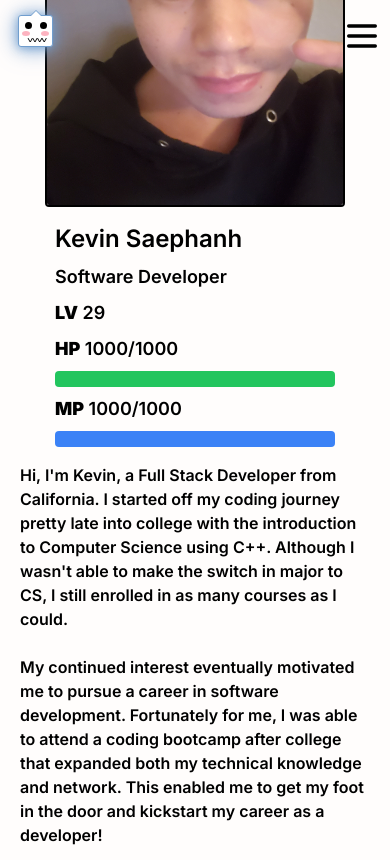
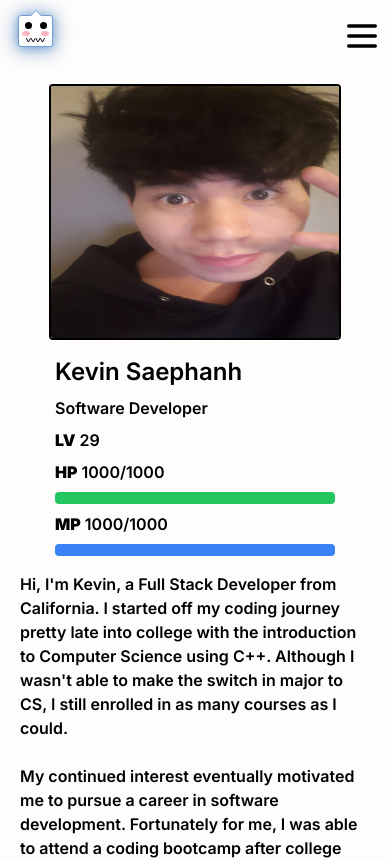
Before and after one commit to KevinSaephanh/portfolio, a Next.js app: page /about in a window 390 px wide. Shown: the top 860 px of the page. Built offline with nearby package versions, Linux system fonts and the light colour scheme.

Commit message:
Fix about page responsiveness

```diff
--- a/src/app/about/page.tsx
+++ b/src/app/about/page.tsx
@@ -38,29 +38,37 @@ export default function Page() {
   );
 
   return (
-    <div className='p-5 flex flex-col md:flex-row items-center justify-between mx-0 md:mx-auto w-full md:w-4/5 lg:w-3/5'>
+    <div className='about p-5 flex flex-col md:flex-row items-center justify-between mx-0 md:mx-auto w-full md:w-4/5 lg:w-3/5'>
       <section className='flex flex-col w-full md:w-1/3 items-center md:items-start mt-0 mb-auto'>
         <Image
           src='/assets/me.jpg'
           alt='me'
           height={300}
           width={300}
-          className='themed-border mb-4'
+          className='themed-border mb-4 h-64 md:h-80 w-5/6 md:w-80'
         />
         <div className='flex flex-col w-4/5 md:w-full mb-4 space-y-2 text-lg md:text-xl'>
-          <span className='text-2xl md:text-3xl'>Kevin Saephanh</span>
+          <h3 className='themed-text font-semibold text-2xl md:text-3xl'>
+            Kevin Saephanh
+          </h3>
           <span>Software Developer</span>
           <span title={`I am ${lvl} years old`}>
-            <strong className='dark:text-teal-300'>LV</strong> {lvl}
+            <strong>LV</strong> {lvl}
           </span>
           <span>
-            <strong className='dark:text-teal-300'>{'HP'}</strong> 1000/1000
+            <strong>{'HP'}</strong> 1000/1000
           </span>
-          <div title='health-bar' className='h-4 mt-2 bg-green-500 rounded' />
+          <div
+            title='health-bar'
+            className='h-3 md:h-4 mt-2 bg-green-500 rounded'
+          />
           <span>
-            <strong className='dark:text-teal-300'>{'MP'}</strong> 1000/1000
+            <strong>{'MP'}</strong> 1000/1000
           </span>
-          <div title='mana-bar' className='h-4 mt-2 bg-blue-500 rounded' />
+          <div
+            title='mana-bar'
+            className='h-3 md:h-4 mt-2 bg-blue-500 rounded'
+          />
         </div>
       </section>
 
--- a/src/app/globals.scss
+++ b/src/app/globals.scss
@@ -50,6 +50,20 @@
 
   .contact-form {
     @apply bg-slate-100 dark:bg-neutral-900;
+  }
+
+  .about {
+    section {
+      &:first-child {
+        span {
+          @apply text-base md:text-lg;
+        }
+
+        strong {
+          @apply dark:text-teal-300;
+        }
+      }
+    }
   }
 
   h1,
@@ -225,7 +239,7 @@
   }
 
   .mouth {
-    width: 11px;
+    width: 14px;
     height: 5px;
     color: black;
     font-size: 7px;
--- a/src/app/layout.tsx
+++ b/src/app/layout.tsx
@@ -40,7 +40,7 @@ export default function RootLayout({ children }: RootLayoutProps) {
           <Navbar />
           <main
             role='main'
-            className='w-full h-full flex flex-col justify-center relative'
+            className='w-full min-h-fit md:min-h-full flex flex-col justify-center relative'
           >
             {children}
           </main>
--- a/src/components/Navbar/NavLink.tsx
+++ b/src/components/Navbar/NavLink.tsx
@@ -8,20 +8,27 @@ import * as React from 'react';
 type NavLinkProps = {
   href: string;
   label: string;
+  onClick: Function;
   target?: string;
 };
 
-export const NavLink: React.FC<NavLinkProps> = ({ href, label, target }) => {
+export const NavLink: React.FC<NavLinkProps> = ({
+  href,
+  label,
+  target,
+  onClick,
+}) => {
   const pathname = usePathname();
 
   return (
     <Link
       href={href}
-      className={`link-item flex items-center font-bold hover-highlight text-xl py-2 hover:underline hover:underline-offset-4 ${
+      className={`link-item flex items-center font-bold hover-highlight text-xl py-4 md:py-2 hover:underline hover:underline-offset-4 ${
         pathname === href ? 'active-link' : ''
       }`}
       aria-current='page'
       target={target}
+      onClick={() => onClick(false)}
     >
       <motion.span whileHover={{ scale: 1.1 }} whileTap={{ scale: 0.95 }}>
         {label}
--- a/src/components/Navbar/Navbar.tsx
+++ b/src/components/Navbar/Navbar.tsx
@@ -5,7 +5,6 @@ import { HamburgerButton } from '../Buttons/HamburgerButton';
 import { ThemeButton } from '../Buttons/ThemeButton';
 import { Logo } from '../Logo/Logo';
 import { NavLink } from './NavLink';
-import { motion } from 'framer-motion';
 
 const links = [
   {
@@ -21,15 +20,6 @@ const links = [
     link: '/contact',
   },
 ];
-
-const variants = {
-  open: {
-    transition: { staggerChildren: 0.07, delayChildren: 0.2 },
-  },
-  closed: {
-    transition: { staggerChildren: 0.05, staggerDirection: -1 },
-  },
-};
 
 export const Navbar: React.FC = () => {
   const [open, setOpen] = React.useState(false);
@@ -61,12 +51,18 @@ export const Navbar: React.FC = () => {
         >
           <ul className='flex flex-col md:flex-row list-none p-2 mt-4 md:space-x-8 md:mt-0'>
             {links.map((nav, key) => (
-              <NavLink href={nav.link} label={nav.label} key={key} />
+              <NavLink
+                href={nav.link}
+                label={nav.label}
+                key={key}
+                onClick={setOpen}
+              />
             ))}
             <NavLink
               href={'/assets/resume.pdf'}
               label={'Resume'}
               target={'_blank'}
+              onClick={setOpen}
             />
           </ul>
           <ThemeButton />
```
